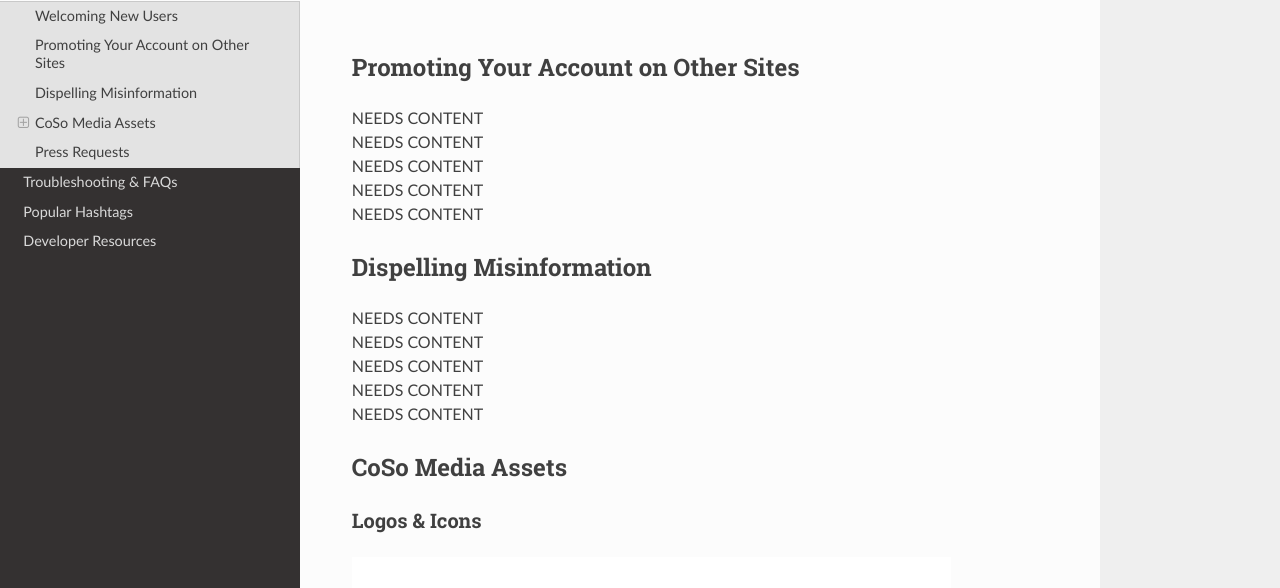
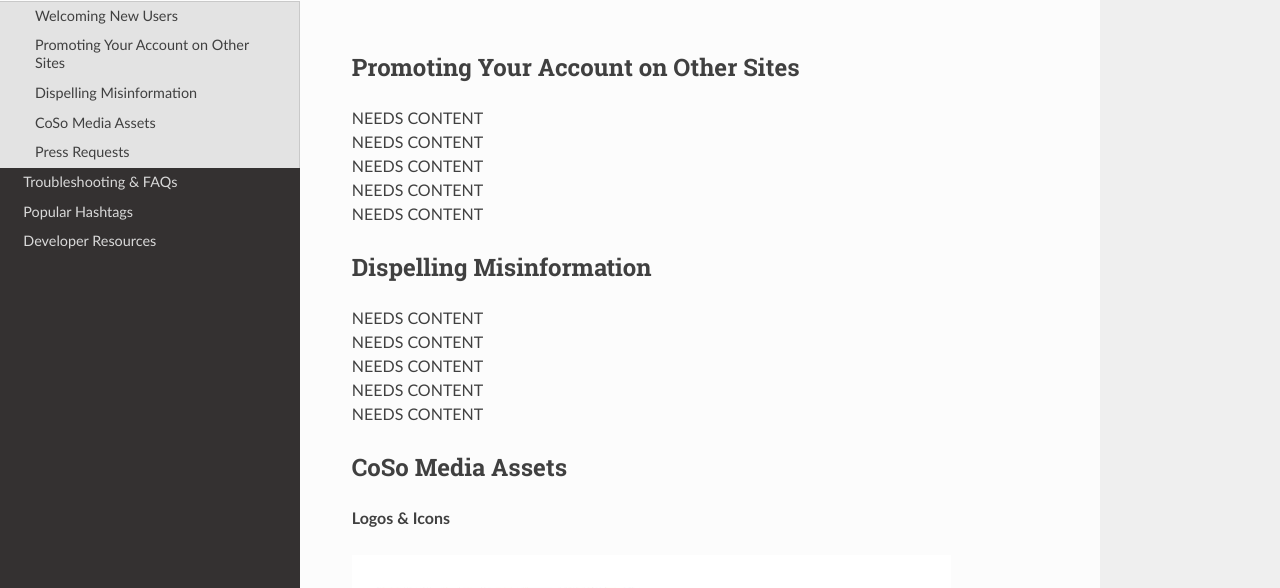
Before and after one commit to itskel/userguide, a Sphinx documentation site: the page built from docs/source/promoting-coso.rst, in a window 1280 px wide and 900 px high. Shown: the part 309-897 px from the top of the window. Built offline with Sphinx 7.4.7 and the Read the Docs theme 2.0.0, drawn with Linux system fonts in a browser that asks for light colours; pages that are not in the unit, such as notebooks, are missing from menus.

Commit message:
Update promoting-coso.rst

```diff
--- a/docs/source/promoting-coso.rst
+++ b/docs/source/promoting-coso.rst
@@ -31,14 +31,13 @@
 CoSo Media Assets
 ------------
 
-Logos & Icons
-^^^^^^^^^^^^
+**Logos & Icons**
+
 .. image:: img_graphics.jpg
 
 **Download Graphics (ZIP)**:  https://share.counter.social/s/76ccb4
 
-Social Media Banners + Avatars
-^^^^^^^^^^^^
+**Social Media Banners + Avatars**
 
 Have you joined us from another platform, but aren't quite sure how to tell your people where you've gone? If so, we have just the thing for you!
 
```
